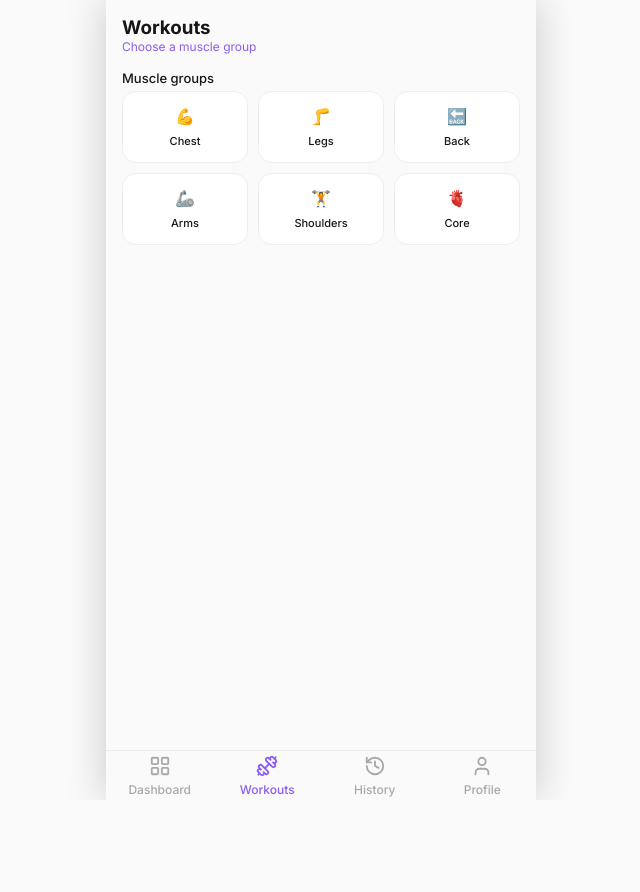
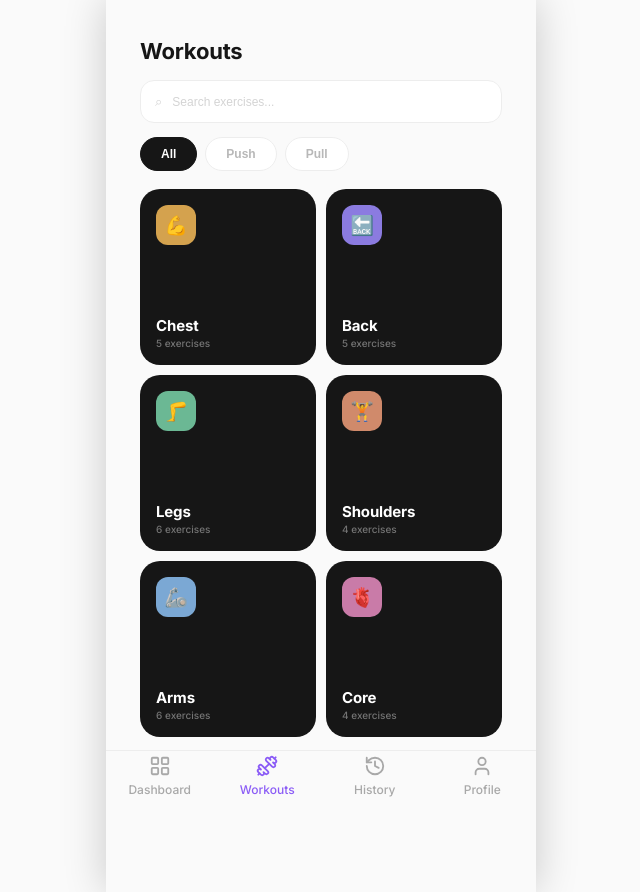
Before and after one commit to sphynx-00/Fito, a React (Vite) app: page /workouts in a window 1280 px wide. Shown: the whole page, without its empty margins (319-959 px from the left). Before the commit the page ends 800 px from the top, so only its background shows below. Built offline with nearby package versions, Linux system fonts and the light colour scheme.

Commit message:
fix stale exercises state causing wrong exercise list on dashboard and changed the workouts UI

```diff
--- a/src/pages/Dashboard/Dashboard.jsx
+++ b/src/pages/Dashboard/Dashboard.jsx
@@ -1,6 +1,7 @@
 import { useEffect, useState } from "react";
 import { ChartNoAxesColumnIncreasing, Cookie, Goal } from 'lucide-react';
 import { getWorkoutStats, getTodayWithGreeting, getAdjustedDate } from "../../utils/workoutUtils";
+import { saveExerciseWeight } from "../../utils/exerciseUtils";
 import StatCard from "../Dashboard/components/StatCard";
 import TodaysWorkout from "../Dashboard/components/TodaysWorkout";
 import WeeklyGoal from "../Dashboard/components/WeeklyGoal";
@@ -12,51 +13,13 @@ import WeekStrip from "./components/WeekStrip";
 import { loadUser } from "../Profile/profileUtils";
 
 
+function Dashboard() {
+  const [weightVersion, setWeightVersion] = useState(0);
 
-function Dashboard() {
   const { todaysWorkout, total, completed, percentage } = getWorkoutStats();
   const [workoutHistory, setWorkoutHistory] = useState(() => loadFromStorage());
   const userStats = loadUser();
   const isRecovery = todaysWorkout?.name === 'Recovery';
-
-const getBadgeStatus = () => {
-  if (isRecovery) return null
-  if (completedExercises === totalExercises && totalExercises > 0) return 'Done'
-  if (completedExercises > 0) return 'In Progress'
-  return 'Pending';
-};
-
-const getBadgeClass = () => {
-  if (isRecovery) return '';
-  if (completedExercises === totalExercises && totalExercises > 0) return 'badge-done'
-  if (completedExercises > 0) return 'badge-progress'
-  return 'badge-pending';
-};
-
-
-// Save Weight //
-const [exercises, setExercises] = useState(() => {
-  const saved = JSON.parse(localStorage.getItem('exercises') || '[]');
-  return saved.length > 0 ? saved : (todaysWorkout?.exercises || []);
-});
-
-const handleUpdateWeight = (order, newWeight) => {
-  const updated = exercises.map(exercise =>
-    exercise.order === order
-      ? { ...exercise, weight: Number(newWeight) }
-      : exercise
-  );
-  setExercises(updated);
-};
-
-useEffect(() => {
-  localStorage.setItem('exercises', JSON.stringify(exercises));
-}, [exercises]);
-
-// Save Weight //
-
-
-const dayStreak = calculateDayStreak(workoutHistory);
 
   // function for Today's workout
   const [completedList, setCompletedList] = useState(() => {
@@ -68,7 +31,6 @@ const [completedList, setCompletedList] = useState(() => {
       localStorage.setItem('completedList', '[]');
       localStorage.setItem('isCompleted', false);
       return todaysWorkout?.exercises?.map(() => false) || [];
-  // Will change this with a proper message or UI if it is newly opened //
     }
 
     const saved = JSON.parse(localStorage.getItem('completedList') || '[]');
@@ -84,8 +46,6 @@ useEffect(() => {
     localStorage.setItem('completedList', JSON.stringify(completedList));
   }, [completedList]);
 
-// function for Today's workout
-
   const handleToggle = (index) => {
     const updated = [...completedList];
     updated[index] = !updated[index];
@@ -94,11 +54,32 @@ const handleToggle = (index) => {
 
   const completedExercises = completedList.filter(c => c === true).length;
   const totalExercises = completedList.length;
+
+  const getBadgeStatus = () => {
+    if (isRecovery) return null;
+    if (completedExercises === totalExercises && totalExercises > 0) return 'Done';
+    if (completedExercises > 0) return 'In Progress';
+    return 'Pending';
+  };
+
+  const getBadgeClass = () => {
+    if (isRecovery) return '';
+    if (completedExercises === totalExercises && totalExercises > 0) return 'badge-done';
+    if (completedExercises > 0) return 'badge-progress';
+    return 'badge-pending';
+  };
+
+  // ← permanent PR-style weight update, no more local exercises state
+  const handleUpdateWeight = (order, newWeight) => {
+    saveExerciseWeight(todaysWorkout.workoutId, order, newWeight);
+    setWeightVersion(v => v + 1);
+  };
+
+  const dayStreak = calculateDayStreak(workoutHistory);
   const { date, greeting } = getTodayWithGreeting();
+
   return (
     <main className="dashboard-content page-transition">
-        {/* <SearchBar /> */}
-        {/* <SemiCircleProgress /> */}
       <header className="dashboard-header">
         <p className="dashboard-date">{date}</p>
         <h1 className="dashboard-greeting">Good {greeting}, Sean</h1>
@@ -122,21 +103,22 @@ const { date, greeting } = getTodayWithGreeting();
 
       <h4>Current Stats</h4>
       <div className="stats-grid">
-          <StatCard logo={ChartNoAxesColumnIncreasing} color="#1F1B29;" variant="Start-weight" label="Start weight" value={userStats.weight} unit="kg" />
-          <StatCard logo={Cookie} color="#1F1B29;" variant="Daily-calories" label="Daily calories" value={userStats.dailyCalories} unit="kcal" />
-          <StatCard logo={Goal} color="#1F1B29;" variant="Goal-weight" label="Goal weight" value={userStats.goalWeight} unit="kg" />
+        <StatCard logo={ChartNoAxesColumnIncreasing} color="#1F1B29" variant="Start-weight" label="Start weight" value={userStats.weight} unit="kg" />
+        <StatCard logo={Cookie} color="#1F1B29" variant="Daily-calories" label="Daily calories" value={userStats.dailyCalories} unit="kcal" />
+        <StatCard logo={Goal} color="#1F1B29" variant="Goal-weight" label="Goal weight" value={userStats.goalWeight} unit="kg" />
       </div>
 
       <div className="workout-log-container">
         <h4>Workout Log</h4>
-          <span className={isRecovery ? 'badge-hidden' :`badge ${getBadgeClass()}`}>
+        <span className={isRecovery ? 'badge-hidden' : `badge ${getBadgeClass()}`}>
           <span className="badge-dot" />
           {getBadgeStatus()}
         </span>
       </div>
+
       <div className="cards-row">
         <TodaysWorkout
-             exercises={exercises}
+          exercises={todaysWorkout?.exercises}
           workoutName={todaysWorkout?.name}
           completedList={completedList}
           handleToggle={handleToggle}
@@ -144,13 +126,8 @@ const { date, greeting } = getTodayWithGreeting();
           onUpdatedWeight={handleUpdateWeight}
         />
       </div>
-         {/* <WeeklyGoal
-            program={todaysWorkout?.name}
-            completed={completed}
-            total={total}
-            percentage={percentage}
-         /> */}
     </main>
   );
 }
+
 export default Dashboard;
--- a/src/pages/Workouts/Workouts.css
+++ b/src/pages/Workouts/Workouts.css
@@ -1,19 +1,126 @@
+.workouts-content {
+  padding-bottom: 90px;
+}
+
+/* ── header ── */
+.workouts-header {
+  padding: 22px 18px 16px;
+}
+
 .workouts-title {
+  font-size: 22px;
+  font-weight: 700;
+  color: var(--text-primary);
+  margin: 0;
+  letter-spacing: -0.01em;
+}
+
+/* ── search ── */
+.workouts-search {
+  margin: 0 18px 14px;
+  display: flex;
+  align-items: center;
+  gap: 10px;
+  background: var(--bg-card);
+  border: 0.5px solid var(--border-color);
+  border-radius: 14px;
+  padding: 12px 14px;
+}
+
+.search-icon {
+  color: var(--text-tertiary);
+  font-size: 13px;
+  flex-shrink: 0;
+}
+
+.search-input {
+  flex: 1;
+  border: none;
+  outline: none;
+  background: transparent;
+  font-size: 12px;
   color: var(--text-primary);
 }
 
-.workouts-description {
-  color: #8B5CF6;
-  font-size: 12px;
+.search-input::placeholder {
+  color: var(--text-tertiary);
 }
 
-.muscle-section {
-  margin: 16px 0;
+/* ── filter chips ── */
+.workouts-filters {
+  display: flex;
+  gap: 8px;
+  padding: 0 18px;
+  margin-bottom: 18px;
 }
 
+.filter-chip {
+  padding: 9px 20px;
+  border-radius: 20px;
+  font-size: 12px;
+  font-weight: 600;
+  color: var(--text-secondary);
+  background: var(--bg-card);
+  border: 0.5px solid var(--border-color);
+  cursor: pointer;
+  transition: all 0.15s ease;
+}
+
+.filter-chip.active {
+  background: var(--bg-hero);
+  color: #fff;
+  border-color: var(--bg-hero);
+}
+
+/* ── muscle grid ── */
 .muscle-grid {
   display: grid;
-  grid-template-columns: repeat(3, 1fr);
+  grid-template-columns: 1fr 1fr;
   gap: 10px;
-  margin-top: 5px;
+  padding: 0 18px;
 }
+
+.muscle-card {
+  background: var(--bg-hero);
+  border-radius: 20px;
+  padding: 16px;
+  aspect-ratio: 1;
+  display: flex;
+  flex-direction: column;
+  justify-content: space-between;
+  cursor: pointer;
+  transition: transform 0.15s ease;
+}
+
+.muscle-card:active {
+  transform: scale(0.97);
+}
+
+.muscle-icon {
+  width: 40px;
+  height: 40px;
+  border-radius: 12px;
+  display: flex;
+  align-items: center;
+  justify-content: center;
+  font-size: 19px;
+}
+
+.muscle-info {
+  margin-top: auto;
+}
+
+.muscle-name {
+  font-size: 15px;
+  font-weight: 700;
+  color: #fff;
+  margin: 0 0 2px;
+  letter-spacing: -0.01em;
+}
+
+.muscle-meta {
+  font-size: 10px;
+  color: rgba(255, 255, 255, 0.4);
+  margin: 0;
+  font-weight: 500;
+}
--- a/src/pages/Workouts/Workouts.jsx
+++ b/src/pages/Workouts/Workouts.jsx
@@ -1,61 +1,67 @@
 import { useState } from 'react';
-import { exercisesByMuscle } from '../../models/exercisesByMuscle';
-import MuscleGroup from './components/MuscleGroup';
-import { bodyParts } from '../../models/bodyparts';
-import ExerciseCard from './components/ExerciseCard';
 import './Workouts.css';
 
+const filters = ['All', 'Push', 'Pull'];
+
+const bodyParts = [
+  { id: 1, name: 'Chest',     exercises: 5, icon: '💪', iconBg: '#D4A24E' },
+  { id: 2, name: 'Back',      exercises: 5, icon: '🔙', iconBg: '#8B7BE0' },
+  { id: 3, name: 'Legs',      exercises: 6, icon: '🦵', iconBg: '#6BB894' },
+  { id: 4, name: 'Shoulders', exercises: 4, icon: '🏋️', iconBg: '#D08A6B' },
+  { id: 5, name: 'Arms',      exercises: 6, icon: '🦾', iconBg: '#7BA8D4' },
+  { id: 6, name: 'Core',      exercises: 4, icon: '🫀', iconBg: '#C97BA8' },
+];
 
 function Workouts() {
-  const [selectedMuscle, setSelectedMuscle] = useState('');
-  const nameExercise = selectedMuscle;
-  const capitalName = nameExercise.charAt(0).toUpperCase() + nameExercise.slice(1);
-
-  const exercises = exercisesByMuscle[selectedMuscle];
+  const [selectedFilter, setSelectedFilter] = useState('All');
+  const [search, setSearch] = useState('');
 
   return (
     <main className="workouts-content page-transition">
+
       <header className="workouts-header">
-        <h3 className="workouts-title">Workouts</h3>
-        <p className="workouts-description">Choose a muscle group</p>
+        <h1 className="workouts-title">Workouts</h1>
       </header>
 
-      <section className='muscle-section'>
-        <h4 className='section-title'>Muscle groups</h4>
+      <div className="workouts-search">
+        <span className="search-icon">⌕</span>
+        <input
+          type="text"
+          className="search-input"
+          placeholder="Search exercises..."
+          value={search}
+          onChange={(e) => setSearch(e.target.value)}
+        />
+      </div>
 
-        <div className='muscle-grid'>
-          {bodyParts && bodyParts.map((bodyPart) => (
-            <MuscleGroup
-              key={bodyPart.id}
-              muscleImage={bodyPart.emoji}
-              muscleName={bodyPart.name}
-              isActive={selectedMuscle === bodyPart.key}
-              onClick={() => setSelectedMuscle(bodyPart.key)}
-            />
-          ))}
-        </div>
-      </section>
+      <div className="workouts-filters">
+        {filters.map((filter) => (
+          <button
+            key={filter}
+            className={`filter-chip ${selectedFilter === filter ? 'active' : ''}`}
+            onClick={() => setSelectedFilter(filter)}
+          >
+            {filter}
+          </button>
+        ))}
+      </div>
 
-      <section className="exercise-section">
-        {selectedMuscle && <h4 className="section-title">{capitalName} exercises</h4>}
+      <div className="muscle-grid">
+        {bodyParts.map((part) => (
+          <div className="muscle-card" key={part.id}>
+            <div className="muscle-icon" style={{ background: part.iconBg }}>
+              {part.icon}
+            </div>
+            <div className="muscle-info">
+              <p className="muscle-name">{part.name}</p>
+              <p className="muscle-meta">{part.exercises} exercises</p>
+            </div>
+          </div>
+        ))}
+      </div>
 
-        <ul className="exercise-list">
-          {exercises && exercises.map((exercise) => (
-            <ExerciseCard
-              key={exercise.id}
-              name={exercise.name}
-              sets={exercise.sets}
-              reps={exercise.reps}
-              muscle={exercise.muscle}
-            />
-          ))}
-        </ul>
-
-      </section>
     </main>
   );
 }
 
-
-
 export default Workouts;
```
Lines whose indentation alone changed are shown as unchanged.
